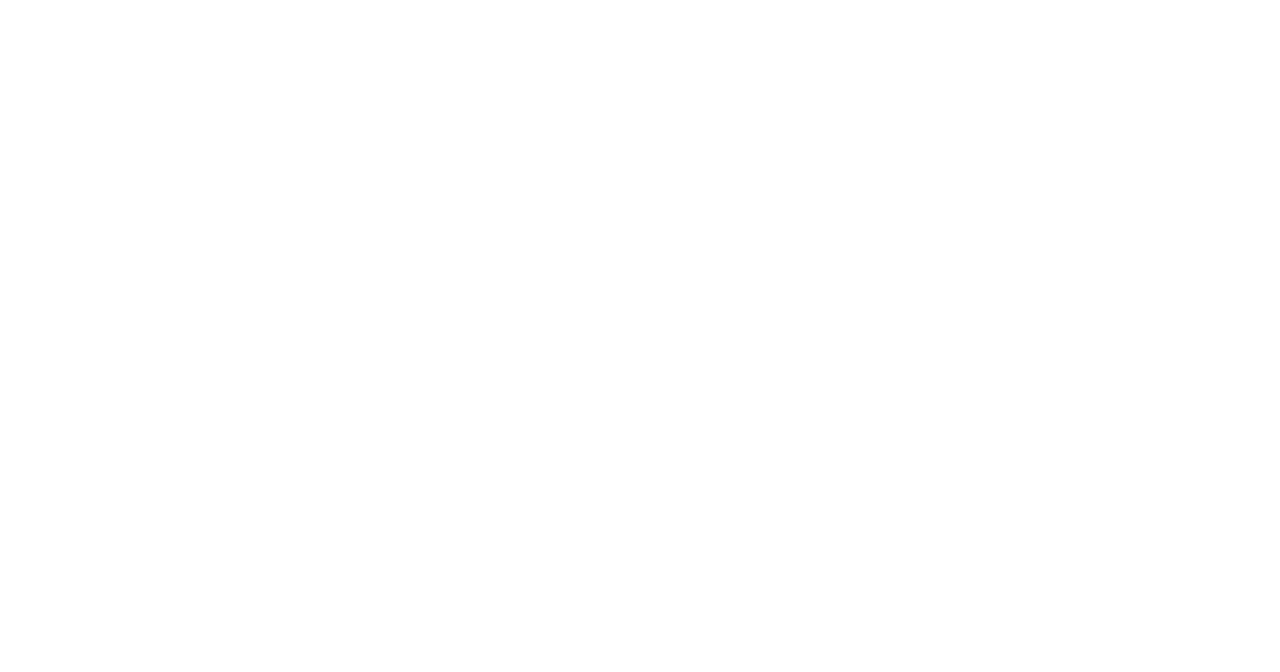
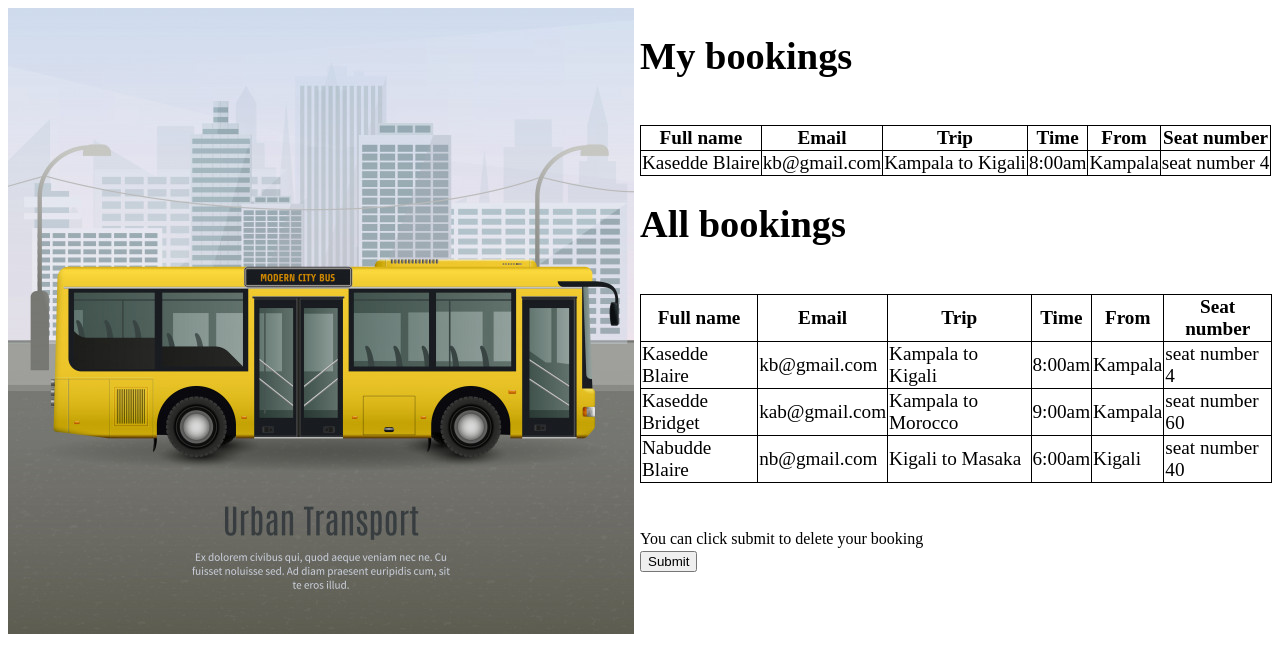
Before and after one commit to nabudde/wayfarer, a plain HTML site: page allbooking.html in a window 1280 px wide. Drawn offline with Linux system fonts and the light colour scheme.

Commit message:
add deletefunction myFunction(id){

```diff
--- a/UI/css/all_trips.css
+++ b/UI/css/all_trips.css
@@ -1,11 +1,15 @@
 body{
-    background:url(../images/signinPoster.jpg);
+    width:50%;
+    background:url(../images/signupWall.jpg);
     background-repeat: repeat;
-    color:green;
+    color:black;
+    padding:0 100px;
+
 }
 li{
     color:purple;
 }
 .container{
-    position: relative;
+    width :50%;
+    font-size:larger;
 }
--- /dev/null
+++ b/UI/css/allbooking.css
@@ -0,0 +1,16 @@
+.image{
+    float:left;
+    width:50%;
+}
+.bookings{
+    float:right;
+    width:50%;
+    font-size:larger;
+}
+table,th,tr,td{
+    border: 1px solid black;
+    border-collapse: collapse;
+}
+.delete{
+    display: inline-block;
+}
--- a/allbooking.html
+++ b/allbooking.html
@@ -0,0 +1,86 @@
+<!DOCTYPE html>
+<html lang="en">
+  <head>
+    <meta charset="UTF-8" />
+    <meta name="viewport" content="width=device-width, initial-scale=1.0" />
+    <meta http-equiv="X-UA-Compatible" content="ie=edge" />
+    <link rel="stylesheet" href="./UI/css/allbooking.css" />
+
+  </head>
+  <body>
+      <div class="image">
+          <img src="UI/images/createtripPoster.jpg" alt="image">
+      </div>
+      <div class="bookings">
+            <h1>My bookings</h1>
+            <table>
+            <tr>
+                  <th>Full name</th>
+                  <th>Email</th>
+                  <th>Trip</th>
+                  <th>Time</th>
+                  <th>From</th>
+                  <th>Seat number</th>
+                </tr>
+                <div class="delete" id="delete">
+                <tr>
+                  <td>Kasedde Blaire</td>
+                  <td>kb@gmail.com</td>
+                  <td>Kampala to Kigali</td>
+                  <td>8:00am</td>
+                  <td>Kampala</td>
+                  <td>seat number 4</td>
+                </tr>
+            </div>
+        </table>
+        <table>
+
+          <h1>All bookings</h1>
+          <table>
+          <tr>
+                <th>Full name</th>
+                <th>Email</th>
+                <th>Trip</th>
+                <th>Time</th>
+                <th>From</th>
+                <th>Seat number</th>
+              </tr>
+              <tr>
+                <div class="delete" id="delete">
+                <td>Kasedde Blaire</td>
+                <td>kb@gmail.com</td>
+                <td>Kampala to Kigali</td>
+                <td>8:00am</td>
+                <td>Kampala</td>
+                <td>seat number 4</td>
+              </tr>
+            </div>
+              <tr>
+                    <td>Kasedde Bridget</td>
+                    <td>kab@gmail.com</td>
+                    <td>Kampala to Morocco</td>
+                    <td>9:00am</td>
+                    <td>Kampala</td>
+                    <td>seat number 60</td>
+                  </tr>
+                  <tr>
+                        <td>Nabudde Blaire</td>
+                        <td>nb@gmail.com</td>
+                        <td>Kigali to Masaka</td>
+                        <td>6:00am</td>
+                        <td>Kigali</td>
+                        <td>seat number 40</td>
+                      </tr>
+            </table><br><br>
+
+        <small> You can click submit to delete your booking</small><br>
+            <input class="submit" type="submit" id="submit" onclick="myFunction()">
+      </div>
+
+  </body>
+  <script>
+    function myFunction(){
+        document.getElementById("delete").style.display="none";
+    }
+  </script>
+  </html>
```
Also changed, not shown: all_trips.html (+6 -3 lines), book_seat.html (+4 -3 lines), cancel_trip.html (+0 -1 lines), signin.html (+4 -3 lines), 1 other file.
